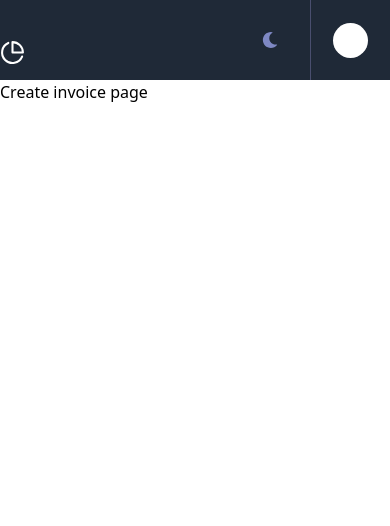
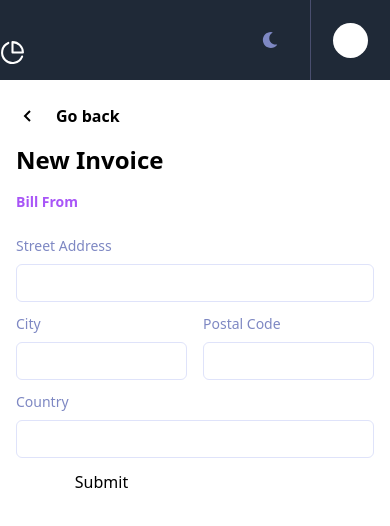
Before and after one commit to chungleee/invoices-app, a React (Vite) app: page /create-invoice in a window 390 px wide. Shown: the top 526 px of the page. Built offline with nearby package versions, Linux system fonts and the light colour scheme.

Commit message:
Bill From form  section with mobile styling

```diff
--- a/src/pages/CreateInvoice.jsx
+++ b/src/pages/CreateInvoice.jsx
@@ -1,5 +1,55 @@
+import { Link } from "wouter";
+import { useForm } from "react-hook-form";
+import LeftArrowIcon from "../components/LeftArrowIcon";
+import InputField from "../components/InputField";
+
 const CreateInvoice = () => {
-	return <div>Create invoice page</div>;
+	const { register, handleSubmit, control } = useForm();
+	const onSubmit = (data) => {
+		console.log("form data: ", data);
+	};
+
+	return (
+		<main className='py-6	px-4'>
+			<Link href='/'>
+				<a href='/' className='flex items-center w-fit'>
+					<span>
+						<LeftArrowIcon />
+					</span>
+					<p className='font-semibold ml-4'>Go back</p>
+				</a>
+			</Link>
+			<h1 className='font-bold text-2xl my-4'>New Invoice</h1>
+
+			<section>
+				<h2 className='font-bold text-sm text-purple-500 mb-6'>Bill From</h2>
+				<form
+					onSubmit={handleSubmit(onSubmit)}
+					className='grid grid-cols-2 gap-3 gap-x-4'
+				>
+					<InputField
+						className='col-span-2'
+						register={register}
+						label='Street Address'
+						name='streetAddress'
+					/>
+					<InputField register={register} label='City' name='city' />
+					<InputField
+						register={register}
+						label='Postal Code'
+						name='postalCode'
+					/>
+					<InputField
+						className='col-span-2'
+						register={register}
+						label='Country'
+						name='country'
+					/>
+					<button type='submit'>Submit</button>
+				</form>
+			</section>
+		</main>
+	);
 };
 
 export default CreateInvoice;
```
